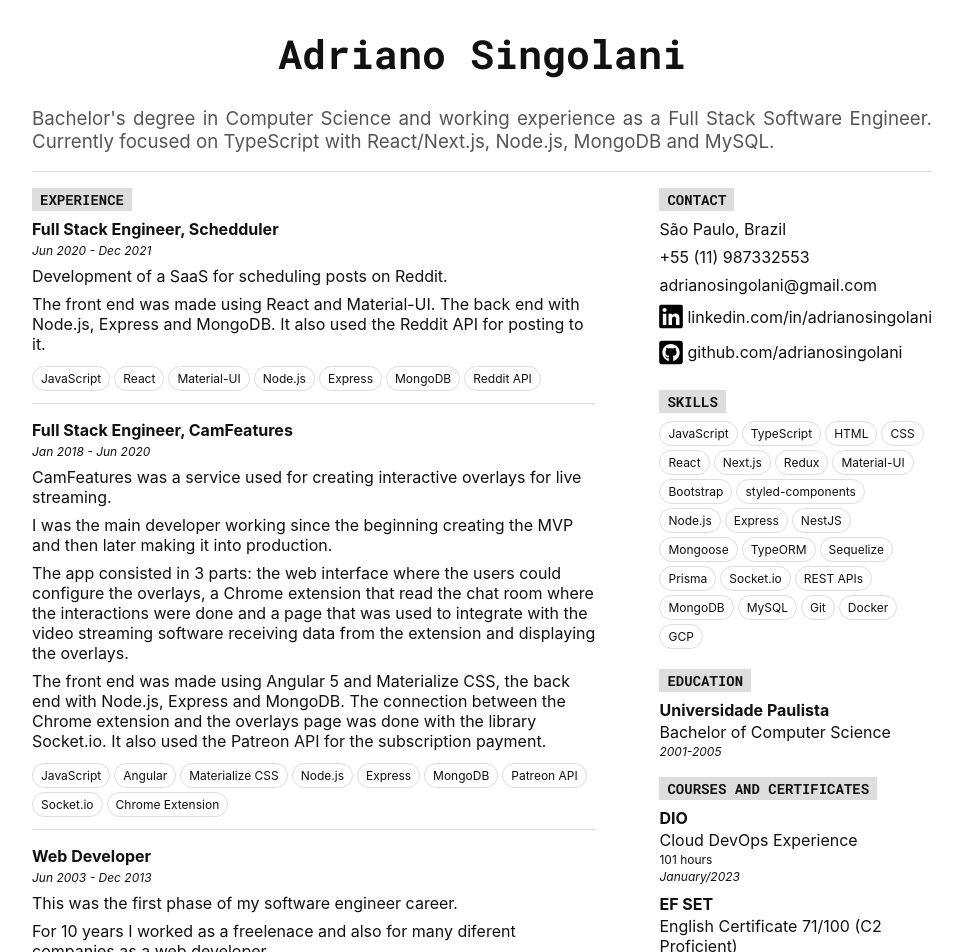
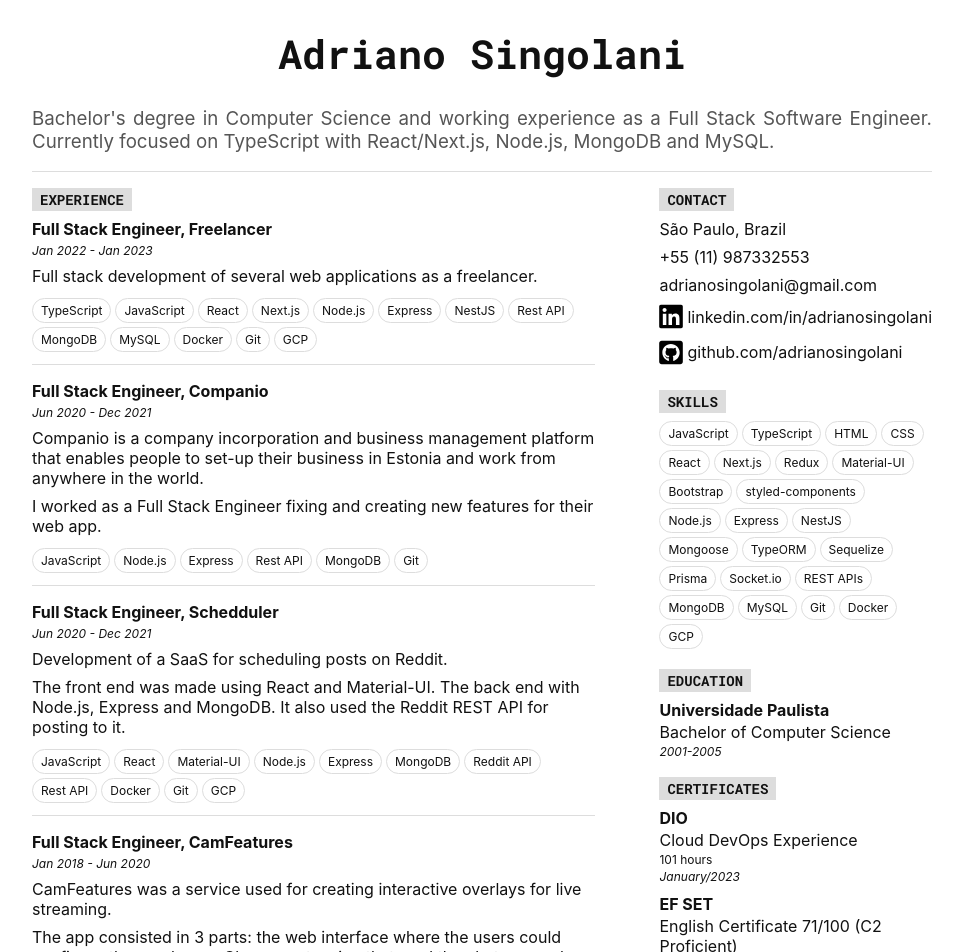
Before and after one commit to adrianosingolani/adrianosingolani.github.io, a React (Vite) app: page / in a window 1280 px wide. Shown: the top 952 px of the page, without its empty margins (158-1121 px from the left). Built offline with nearby package versions, Linux system fonts and the light colour scheme.

Commit message:
experiences content update and changes on printing styles

```diff
--- a/src/components/Certificates.jsx
+++ b/src/components/Certificates.jsx
@@ -21,6 +21,9 @@
   }
 
   .course {
+    @media print {
+      font-size: 13px;
+    }
   }
 
   .hours {
@@ -53,9 +56,7 @@
   return (
     <StyledEducation>
       <Session>
-        <Title>Courses and certificates</Title>
-
-
+        <Title>Certificates</Title>
         {certificates.map((item, i) => (
           <div className="item" key={`certificate-${i}`}>
             <p className="school">{item.school}</p>
--- a/src/components/Contact.jsx
+++ b/src/components/Contact.jsx
@@ -11,8 +11,15 @@
   margin-right: 4px;
 `;
 
+const StyledContact = styled.div`
+  @media print {
+    font-size: 13px;
+  }
+`;
+
 export default function Contact() {
   return (
+    <StyledContact>
       <Session>
         <Title>Contact</Title>
         <h4>São Paulo, Brazil</h4>
@@ -34,5 +41,6 @@
           </a>
         </h4>
       </Session>
+    </StyledContact>
   )
 }
--- a/src/components/Content.jsx
+++ b/src/components/Content.jsx
@@ -11,6 +11,10 @@
   div.first-col {
     flex-basis: 70%;
     margin-right: 64px;
+
+    @media print {
+      margin-right: 32px;
+    }
   }
 
   div.second-col {
--- a/src/components/Education.jsx
+++ b/src/components/Education.jsx
@@ -13,6 +13,9 @@
   }
 
   .degree {
+    @media print {
+      font-size: 13px;
+    }
   }
 
   .period {
--- a/src/components/Experiences.jsx
+++ b/src/components/Experiences.jsx
@@ -7,6 +7,10 @@
   border-bottom: 1px solid #ddd;
   margin: 0 0 16px;
   padding-bottom: 8px;
+
+  &:last-child {
+    border-bottom: none;
+  }
 
   p {
     margin: 0 0 4px;
@@ -24,6 +28,10 @@
 
   .description p {
     margin: 0 0 8px;
+
+    @media print {
+      font-size: 13px;
+    }
   }
 `;
 
@@ -36,12 +44,50 @@
 
 const experiences = [
   {
+    title: "Full Stack Engineer, Freelancer",
+    period: "Jan 2022 - Jan 2023",
+    description: `
+      <p>Full stack development of several web applications as a freelancer.</p>
+    `,
+    skills: [
+      "TypeScript",
+      "JavaScript",
+      "React",
+      "Next.js",
+      "Node.js",
+      "Express",
+      "NestJS",
+      "Rest API",
+      "MongoDB",
+      "MySQL",
+      "Docker",
+      "Git",
+      "GCP"
+    ],
+  },
+  {
+    title: "Full Stack Engineer, Companio",
+    period: "Jun 2020 - Dec 2021",
+    description: `
+    <p>Companio is a company incorporation and business management platform that enables people to set-up their business in Estonia and work from anywhere in the world.</p>
+    <p>I worked as a Full Stack Engineer fixing and creating new features for their web app.</p>
+    `,
+    skills: [
+      "JavaScript",
+      "Node.js",
+      "Express",
+      "Rest API",
+      "MongoDB",
+      "Git"
+    ],
+  },
+  {
     title: "Full Stack Engineer, Schedduler",
     period: "Jun 2020 - Dec 2021",
     description: `
       <p>Development of a SaaS for scheduling posts on Reddit.</p>
-      <p>The front end was made using React and Material-UI. The back end with Node.js, Express and MongoDB. It also used the Reddit API for posting to it.</p>
-    `,
+      <p>The front end was made using React and Material-UI. The back end with Node.js, Express and MongoDB. It also used the Reddit REST API for posting to it.</p>
+      `,
     skills: [
       "JavaScript",
       "React",
@@ -50,6 +96,10 @@
       "Express",
       "MongoDB",
       "Reddit API",
+      "Rest API",
+      "Docker",
+      "Git",
+      "GCP",
     ],
   },
   {
@@ -57,40 +107,21 @@
     period: "Jan 2018 - Jun 2020",
     description: `
       <p>CamFeatures was a service used for creating interactive overlays for live streaming.</p>
-      <p>I was the main developer working since the beginning creating the MVP and then later making it into production.</p>
       <p>The app consisted in 3 parts: the web interface where the users could configure the overlays, a Chrome extension that read the chat room where the interactions were done and a page that was used to integrate with the video streaming software receiving data from the extension and displaying the overlays.</p>
-      <p>The front end was made using Angular 5 and Materialize CSS, the back end with Node.js, Express and MongoDB. The connection between the Chrome extension and the overlays page was done with the library Socket.io. It also used the Patreon API for the subscription payment.</p>
-    `,
+      <p>The front end was made using Angular 5 and Materialize CSS. The back end with Node.js, Express and MongoDB. The connection between the Chrome extension and the overlays page was done with the library Socket.io. It also used the Patreon REST API for the subscription payment.</p>
+      <p>I started working on CamFeatures for creating their MVP and later on the actual product that was launched in the middle of 2019.</p>
+      `,
     skills: [
-      "JavaScript",
+      "TypeScript",
       "Angular",
-      "Materialize CSS",
+      "Materialize",
       "Node.js",
       "Express",
       "MongoDB",
       "Patreon API",
+      "Rest API",
       "Socket.io",
       "Chrome Extension",
-    ],
-  },
-  {
-    title: "Web Developer",
-    period: "Jun 2003 - Dec 2013",
-    description: `
-      <p>This was the first phase of my software engineer career.</p>
-      <p>For 10 years I worked as a freelenace and also for many diferent companies as a web developer.</p>
-      <p>At this time, some technologies that I used most were HTML, CSS, PHP, MySQL, JavaScript, JQuery, Flash/ActionScript and WordPress.</p>
-    `,
-    skills: [
-      "HTML",
-      "CSS",
-      "JavaScript",
-      "JQuery",
-      "PHP",
-      "MySQL",
-      "WordPress",
-      "Flash",
-      "ActionScript",
     ],
   },
 ];
--- a/src/components/Header.jsx
+++ b/src/components/Header.jsx
@@ -1,6 +1,4 @@
 import styled from "styled-components";
-
-import Skills from "./Skills";
 
 const StyledHeader = styled.header`
   width: 100%;
--- a/src/components/Skill.jsx
+++ b/src/components/Skill.jsx
@@ -6,6 +6,11 @@
   border-radius: 16px;
   padding: 4px 8px;
   margin: 0 4px 4px 0;
+
+  @media print {
+    font-size: 11px;
+    padding: 3px 6px;
+  }
 `;
 
 export default function Skill({ children }) {
```
Lines whose indentation alone changed are shown as unchanged.
